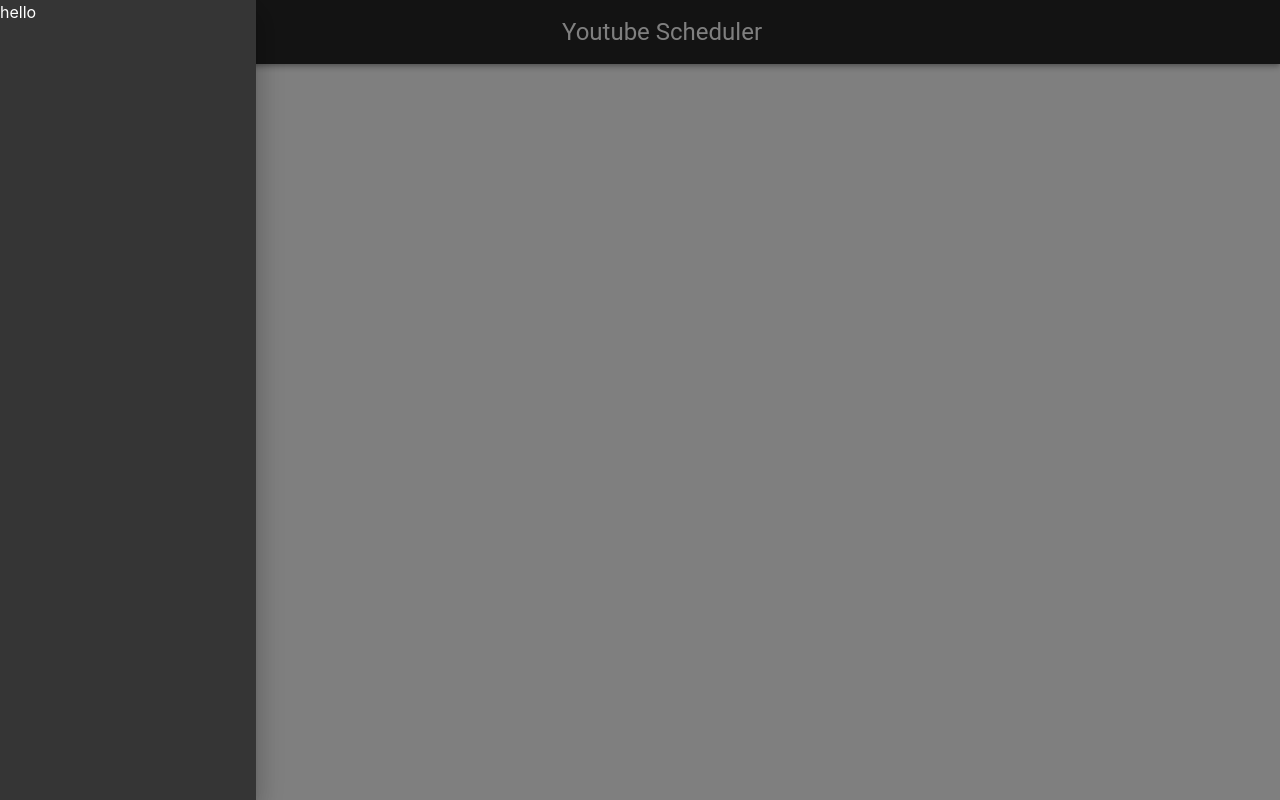
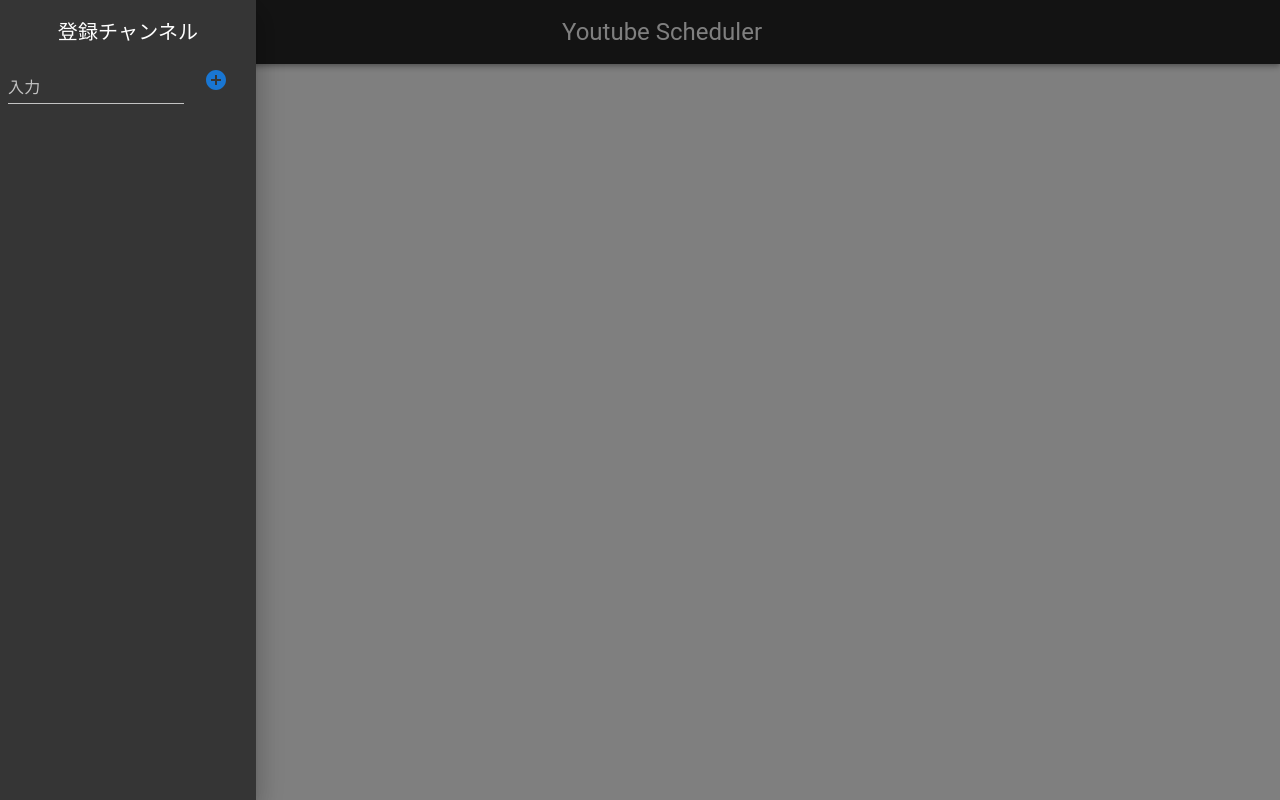
Before and after one commit to m0ch1y/youtube-scheduling, a React (Create React App) app: page / in a window 1280 px wide. Both pictures are taken after a click on the button "menu". Built offline with nearby package versions, Linux system fonts and the light colour scheme.

Commit message:
change sidebar

```diff
--- a/src/Components/Sidebar.jsx
+++ b/src/Components/Sidebar.jsx
@@ -2,6 +2,8 @@
 import Drawer from "@mui/material/Drawer";
 import IconButton from "@mui/material/IconButton";
 import MenuIcon from "@mui/icons-material/Menu";
+import { Typography } from "@mui/material";
+import TodoList from "./TodoList";
 
 export default function TemporaryDrawer() {
   const [open, setopen] = useState(false);
@@ -25,7 +27,10 @@
         onClose={toggleOpen}
         PaperProps={{ style: { width: "20%" } }}
       >
-        <p>hello</p>
+        <Typography variant="h6" textAlign={"center"} mt={2}>
+          登録チャンネル
+        </Typography>
+        <TodoList />
       </Drawer>
     </div>
   );
--- /dev/null
+++ b/src/Components/Todo.jsx
@@ -0,0 +1,23 @@
+import DeleteIcon from "@mui/icons-material/Delete";
+import { IconButton, Typography } from "@mui/material";
+import { Stack } from "@mui/system";
+
+const Todo = ({ content, index, todos, setTodos }) => {
+  const handleTodoDelete = () => {
+    const newTodos = [...todos];
+    newTodos.splice(index, 1);
+    setTodos(newTodos);
+  };
+  return (
+    <Stack direction="row" spacing={3} justifyContent="right" mr={4}>
+      <Typography pt={0.8} variant="h7">
+        {content}
+      </Typography>
+      <IconButton onClick={handleTodoDelete} variant="outlined">
+        <DeleteIcon sx={{ color: "red" }} />
+      </IconButton>
+    </Stack>
+  );
+};
+
+export default Todo;
--- /dev/null
+++ b/src/Components/TodoList.jsx
@@ -0,0 +1,66 @@
+import { Button, TextField } from "@mui/material";
+import { Stack } from "@mui/system";
+import { useEffect, useState } from "react";
+import Todo from "./Todo";
+import AddCircleIcon from "@mui/icons-material/AddCircle";
+
+const TodoList = () => {
+  const data = localStorage.getItem("todos")
+    ? JSON.parse(localStorage.getItem("todos"))
+    : [];
+  const [inputText, setInputText] = useState("");
+  const [todos, setTodos] = useState(data);
+
+  useEffect(() => {
+    const json = JSON.stringify(todos);
+    localStorage.setItem("todos", json);
+  }, [todos]);
+
+  const handleAddTodo = () => {
+    if (inputText === "") {
+      alert("空文字列は追加できません。");
+    } else {
+      setTodos([
+        ...todos,
+        {
+          content: inputText,
+        },
+      ]);
+    }
+    setInputText("");
+  };
+  return (
+    <div>
+      <Stack direction={"row"} p={1} justifyContent="center">
+        <TextField
+          id="standard-basic"
+          label="入力"
+          variant="standard"
+          value={inputText}
+          onChange={(e) => {
+            setInputText(e.target.value);
+          }}
+        />
+        <Button color="primary" onClick={handleAddTodo}>
+          <AddCircleIcon />
+        </Button>
+      </Stack>
+      <ul style={{ listStyle: "none" }}>
+        {todos.map((item, index) => {
+          return (
+            <li key={index}>
+              <Todo
+                content={item.content}
+                index={index}
+                todos={todos}
+                setTodos={setTodos}
+              />
+            </li>
+          );
+        })}
+      </ul>
+    </div>
+  );
+};
+
+export default TodoList;
```
